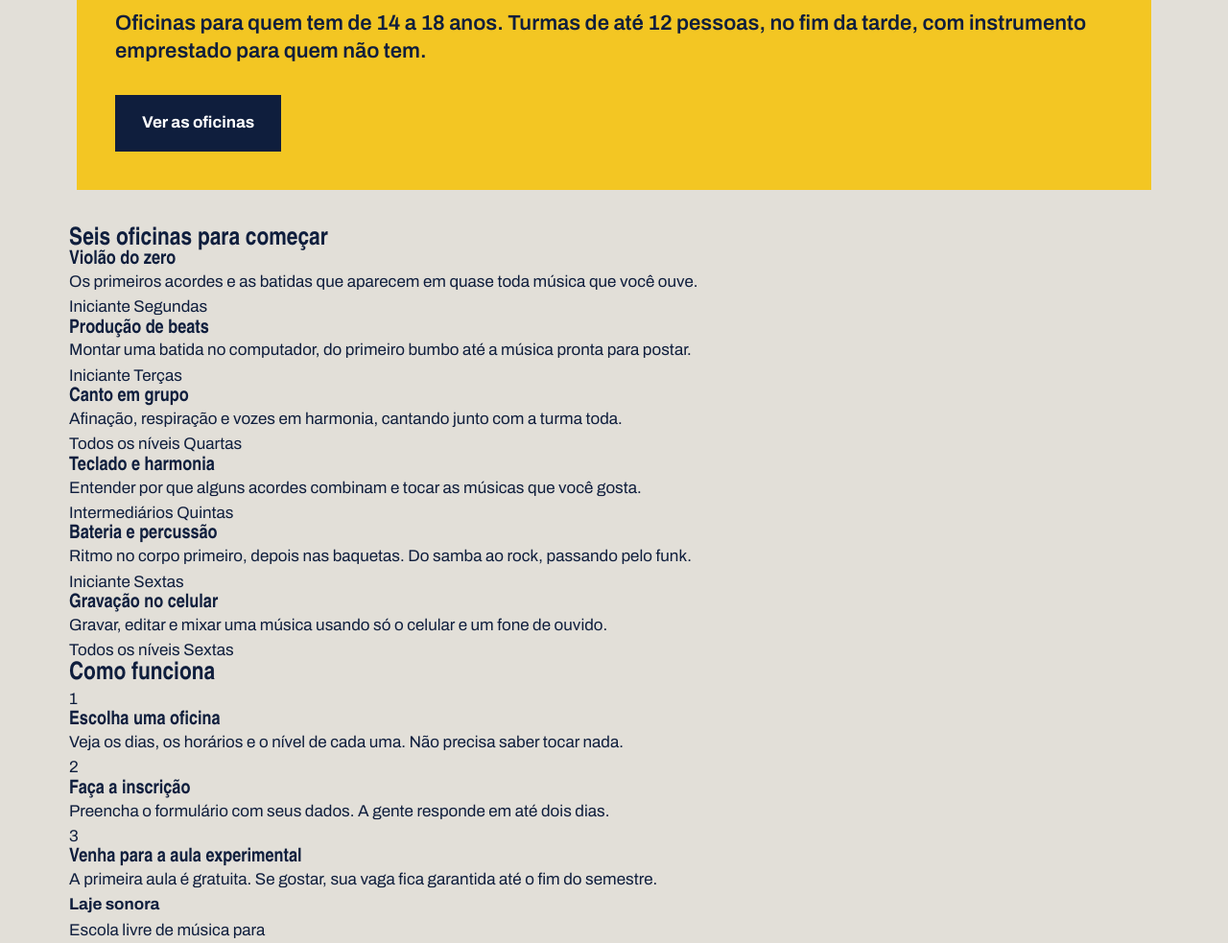
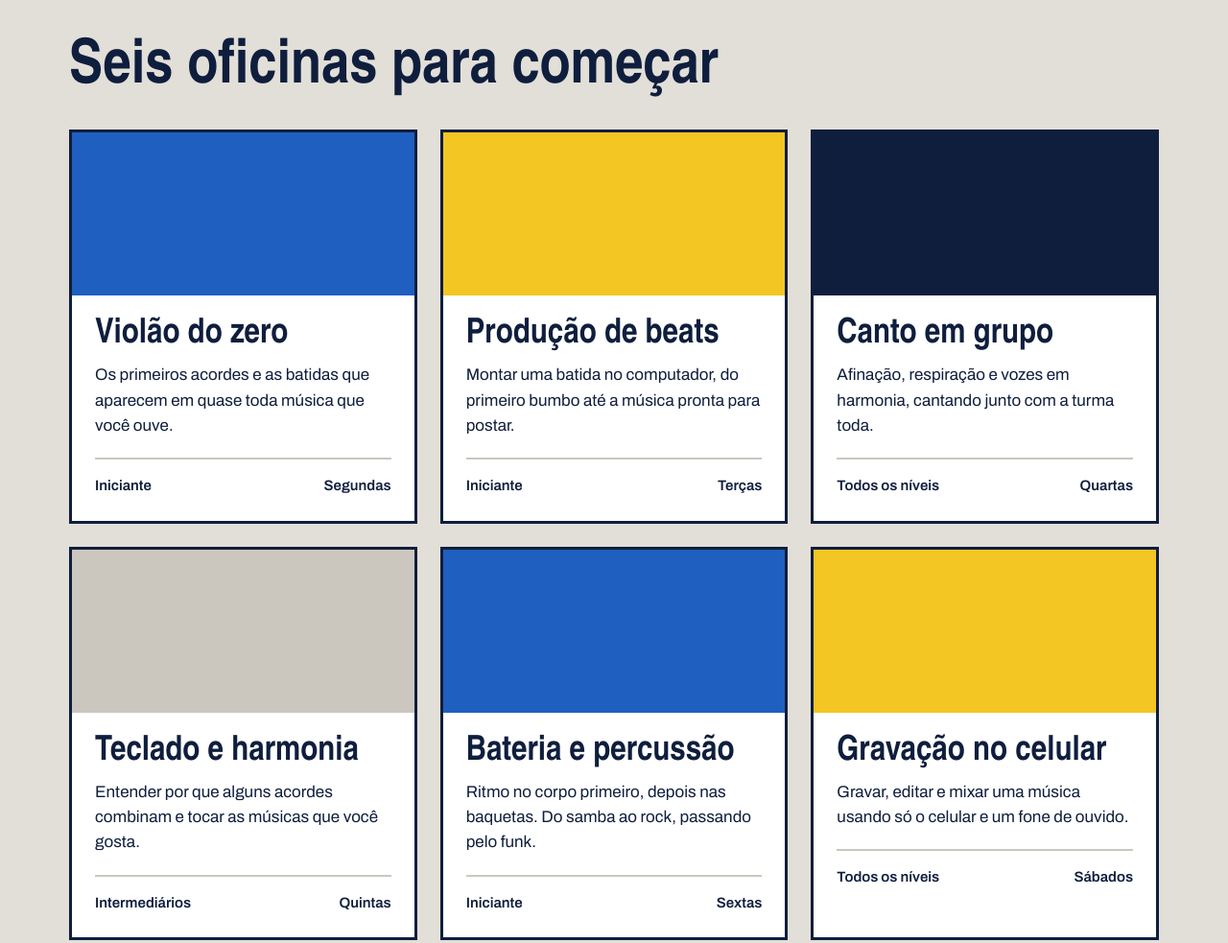
Before and after one commit to dandarayi/lage_sonora, a plain HTML site: page index.html in a window 1280 px wide. Shown: the part 760-1743 px from the top of the page at 96% size. Drawn offline with Linux system fonts and the light colour scheme; a web font is replaced by a local one.

Commit message:
Cards das oficinas

```diff
--- a/index.css
+++ b/index.css
@@ -128,3 +128,63 @@ h1, h2, h3 {
 .botao:hover {
     background: var(--caixa-dagua);
 }
+
+.secao {
+    margin-top: 96px;
+}
+
+.titulo-secao {
+    font-size: 64px;
+    margin-bottom: 32px;
+}
+
+.cards {
+    display: flex;
+    flex-wrap: wrap;
+    gap: 24px;
+}
+
+.card {
+    background: var(--branco);
+    border: 3px solid var(--tinta);
+    flex: 1 1 340px;
+}
+
+.card .foto {
+    height: 170px;
+}
+
+    .foto {
+        background: var(--concreto-escuro);
+    }
+
+    .foto-azul {
+        background: var(--caixa-dagua);
+    }
+
+    .foto-amarela {
+        background: var(--fita);
+    }
+
+    .foto-tinta {
+        background: var(--tinta);
+    }
+
+    .card-texto {
+    padding: 24px;
+    }
+
+    .card h3 {
+        font-size: 36px;
+        margin-bottom: 12px;
+    }
+
+    .card-info {
+        margin-top: 20px;
+        padding-top: 16px;
+        border-top: 2px solid var(--concreto-escuro);
+        font-weight: 600;
+        font-size: 15px;
+        display: flex;
+        justify-content: space-between;
+    }
--- a/index.html
+++ b/index.html
@@ -1,5 +1,6 @@
 <!DOCTYPE html>
 <html lang="pt-BR">
+
 <head>
     <meta charset="UTF-8">
     <meta name="viewport" content="width=device-width, initial-scale=1.0">
@@ -8,8 +9,11 @@
 
     <link rel="preconnect" href="https://fonts.googleapis.com">
     <link rel="preconnect" href="https://fonts.gstatic.com" crossorigin>
-    <link href="https://fonts.googleapis.com/css2?family=Archivo:ital,wght@0,100..900;1,100..900&family=Big+Shoulders:opsz,wght@10..72,100..900&display=swap" rel="stylesheet">
+    <link
+        href="https://fonts.googleapis.com/css2?family=Archivo:ital,wght@0,100..900;1,100..900&family=Big+Shoulders:opsz,wght@10..72,100..900&display=swap"
+        rel="stylesheet">
 </head>
+
 <body>
     <header class="conteudo topo">
         <a href="index.html" class="logo">Laje Sonoro</a>
@@ -21,21 +25,22 @@
         </nav>
     </header>
     <main>
-        <section class="conteudo cartaz">
+        <section class="conteudo cartazes">
             <div class="cartaz cartaz-principal">
                 <h1>Música se aprende fazendo barulho</h1>
             </div>
 
             <div class="cartaz cartaz-lateral">
-                <p>Oficinas para quem tem de 14 a 18 anos. Turmas de até 12 pessoas, no fim da tarde, com instrumento emprestado para quem não tem.</p>
+                <p>Oficinas para quem tem de 14 a 18 anos. Turmas de até 12 pessoas, no fim da tarde, com instrumento
+                    emprestado para quem não tem.</p>
 
-                <a href="oficinas.html"class="botao">Ver as oficinas</a>
+                <a href="oficinas.html" class="botao">Ver as oficinas</a>
             </div>
         </section>
 
         <section class="conteudo secao">
             <h2 class="titulo-secao">Seis oficinas para começar</h2>
-            <div class="cards"></div>
+            <div class="cards">
                 <article class="card">
                     <div class="foto foto-azul">
 
@@ -115,7 +120,7 @@
                 </article>
 
                 <article class="card">
-    <div class="foto">
+                    <div class="foto foto-azul">
 
                     </div>
 
@@ -133,7 +138,7 @@
                 </article>
 
                 <article class="card">
-    <div class="foto-amarela">
+                    <div class="foto foto-amarela">
 
                     </div>
 
@@ -144,12 +149,12 @@
 
                         <div class="card-info">
                             <span>Todos os níveis</span>
-            <span>Sextas</span>
+                            <span>Sábados</span>
                         </div>
 
                     </div>
                 </article>
-
+            </div>
         </section>
 
 
@@ -209,4 +214,5 @@
         </div>
     </footer>
 </body>
+
 </html>
```
Lines whose indentation alone changed are shown as unchanged.
